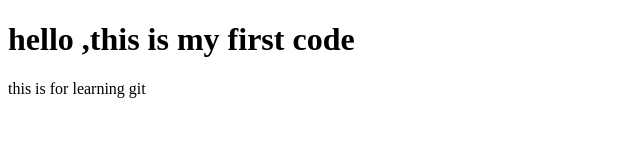
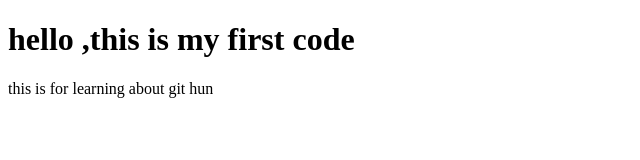
Before and after one commit to ujeer/WLiT_Git, a plain HTML site: page index.html in a window 1280 px wide. Shown: the full height of the page, 0-640 px from the left. Drawn offline with Linux system fonts and the light colour scheme.

Commit message:
modify file

```diff
--- a/index.html
+++ b/index.html
@@ -8,7 +8,7 @@
 <body>
     <h1>hello ,this is my first code</h1>
     <p>
-        this is for learning git
+        this is for learning about git hun
     </p>
 </body>
 </html>
```
